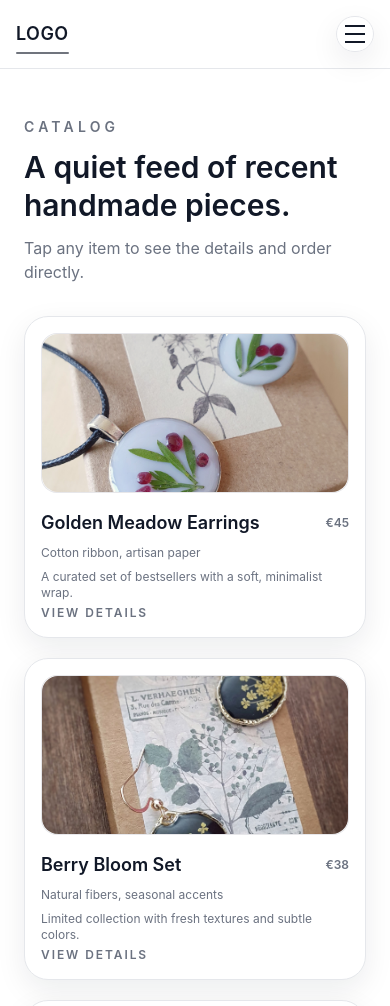
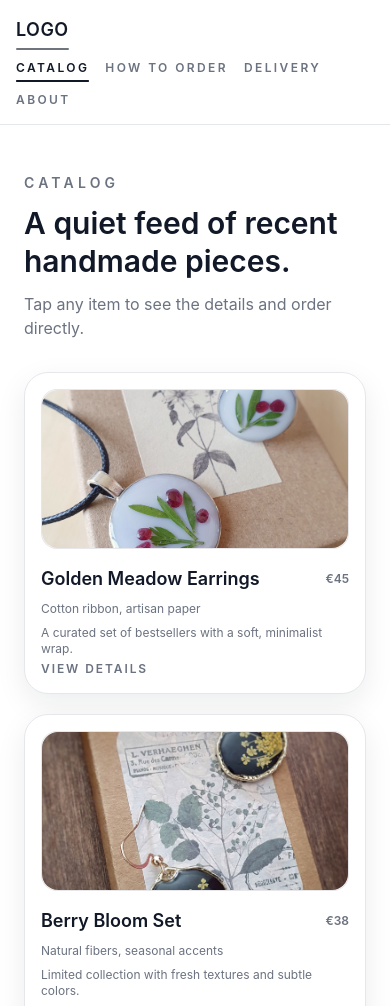
Before and after one commit to MichaelBilak/Pod_Lopuhom, an Astro site: page / in a window 390 px wide. Shown: the top 1006 px of the page. Built offline with nearby package versions, Linux system fonts and the light colour scheme; Astro itself is replaced by a stand-in of ours.

Commit message:
Make navigation horizontal for all screens

```diff
--- a/src/components/Topbar.astro
+++ b/src/components/Topbar.astro
@@ -7,11 +7,11 @@ const navLinks = [
 ];
 ---
 <header
-  class="motion-nav-shell md:hidden sticky top-0 z-50 border-b border-border bg-white/90 backdrop-blur"
+  class="motion-nav-shell sticky top-0 z-50 border-b border-border bg-white/90 backdrop-blur"
   data-nav-shell
   data-scroll-offset
 >
-  <div class="mx-auto flex max-w-6xl items-center justify-between gap-4 px-4 py-4">
+  <div class="mx-auto flex max-w-6xl flex-wrap items-center justify-between gap-4 px-4 py-4">
     <a
       href="#works"
       class="motion-nav-link text-lg font-semibold tracking-wide focus-visible:outline-none focus-visible:ring-2 focus-visible:ring-ink focus-visible:ring-offset-2"
@@ -19,20 +19,10 @@ const navLinks = [
     >
       LOGO
     </a>
-    <details class="group relative">
-      <summary
-        class="list-none rounded-full border border-border p-2 text-ink shadow-soft focus-visible:outline-none focus-visible:ring-2 focus-visible:ring-ink focus-visible:ring-offset-2"
-        aria-label="Open navigation menu"
-      >
-        <span class="block h-0.5 w-5 bg-ink"></span>
-        <span class="mt-1.5 block h-0.5 w-5 bg-ink"></span>
-        <span class="mt-1.5 block h-0.5 w-5 bg-ink"></span>
-      </summary>
     <nav
-        class="motion-nav absolute right-0 mt-3 w-44 rounded-2xl border border-border bg-white p-4 text-xs font-semibold tracking-[0.2em] text-muted shadow-soft"
+      class="motion-nav flex flex-wrap items-center gap-4 text-xs font-semibold tracking-[0.2em] text-muted"
       data-nav-group
     >
-        <div class="grid gap-3">
       {navLinks.map((link) => (
         <a
           href={link.href}
@@ -42,9 +32,7 @@ const navLinks = [
           {link.label}
         </a>
       ))}
-        </div>
       <span class="motion-nav-indicator" data-nav-indicator aria-hidden="true"></span>
     </nav>
-    </details>
   </div>
 </header>
--- a/src/pages/index.astro
+++ b/src/pages/index.astro
@@ -1,6 +1,5 @@
 ---
 import BaseLayout from "../layouts/BaseLayout.astro";
-import Sidebar from "../components/Sidebar.astro";
 import Topbar from "../components/Topbar.astro";
 import ProductCard from "../components/ProductCard.astro";
 import { products } from "../data/products";
@@ -9,8 +8,7 @@ import { products } from "../data/products";
   <div class="motion-progress" data-scroll-progress></div>
   <div class="motion-overlay" data-motion-overlay></div>
   <Topbar />
-  <Sidebar />
-  <main class="mx-auto w-full max-w-6xl space-y-20 px-6 pb-20 pt-12 md:ml-[260px]">
+  <main class="mx-auto w-full max-w-6xl space-y-20 px-6 pb-20 pt-12">
     <section id="works" class="reveal space-y-8" data-section tabindex="-1">
       <div class="max-w-2xl space-y-3">
         <p class="text-sm font-semibold uppercase tracking-[0.3em] text-muted">
```
Lines whose indentation alone changed are shown as unchanged.
